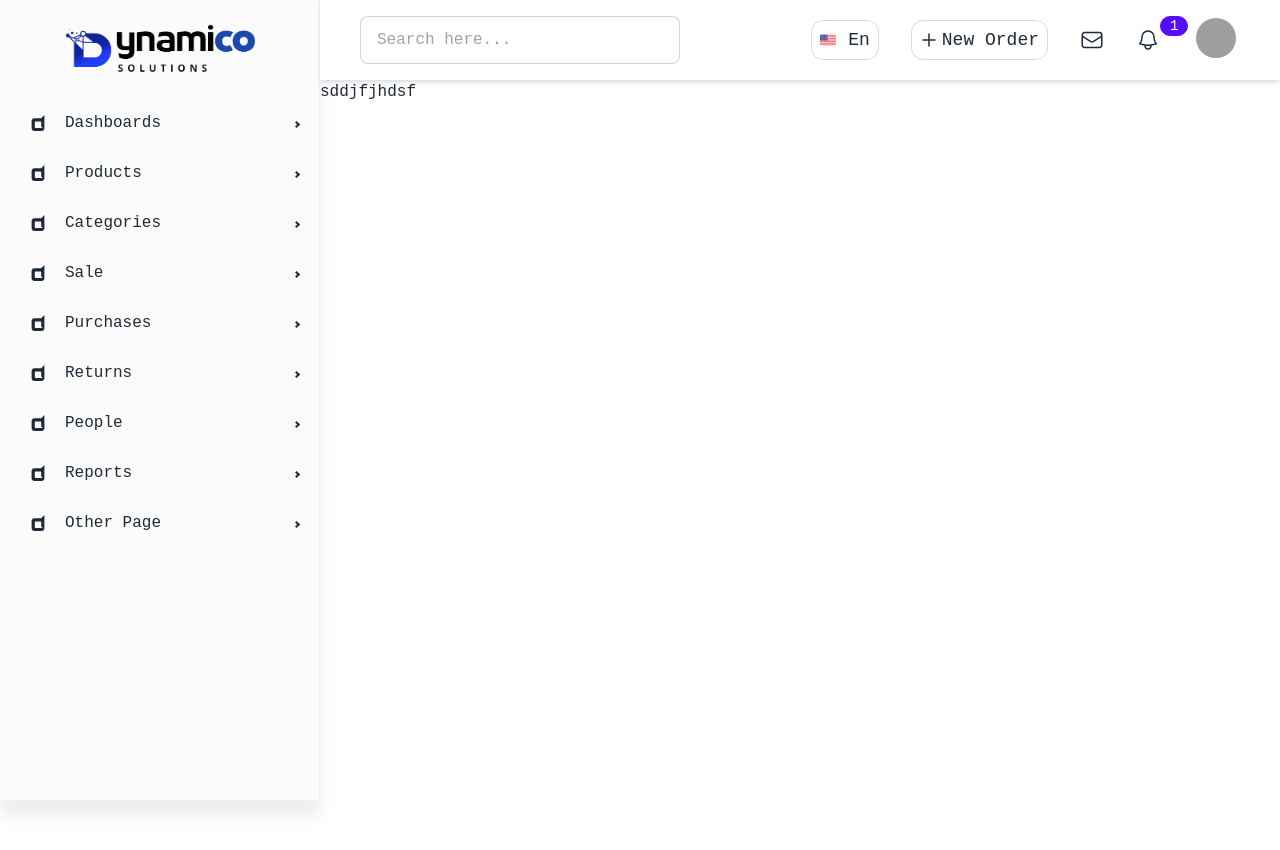
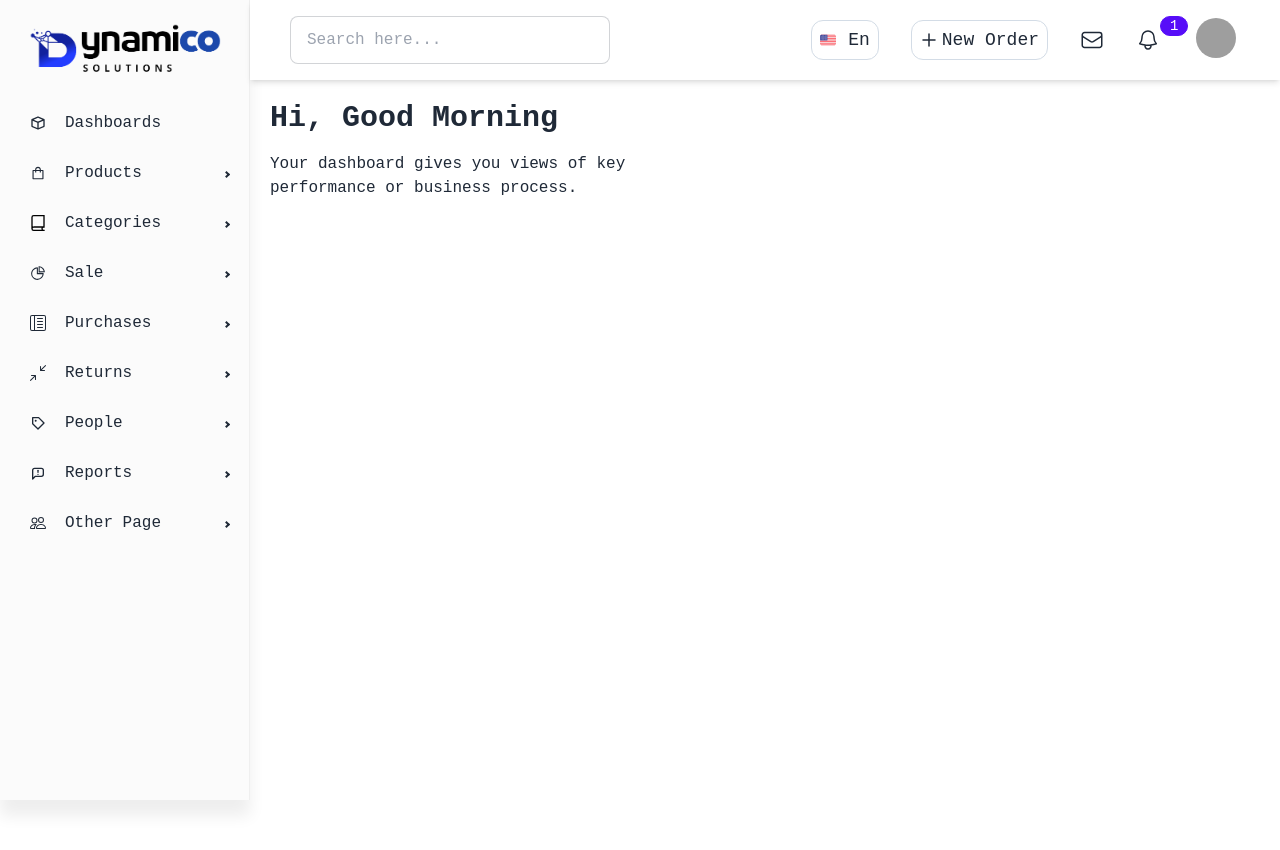
Before and after one commit to mynulislam2/posDyna, a React (Create React App) app: page / in a window 1280 px wide. Shown: the top 850 px of the page. Built offline with nearby package versions, Linux system fonts and the light colour scheme; grey boxes are pictures that could not be loaded.

Commit message:
oulet ready

```diff
--- a/src/AllRoutes/AllRoutes.js
+++ b/src/AllRoutes/AllRoutes.js
@@ -1,6 +1,8 @@
 import React from 'react';
 import {  Routes,Route } from 'react-router-dom';
 import MainDashBoard from '../MainDashBoard/MainDashBoard';
+import Dashboards from '../Pages/Dashboards/Dashboards';
+import ListCategory from '../Pages/ListCategory/ListCategory';
 import SignIn from '../Pages/SignIn/SignIn';
 import SignUp from '../Pages/SignUp/SignUp';
 import pathname from '../Routes/Index';
@@ -9,6 +11,8 @@ const AllRotes = () => {
     return (
         <Routes>
           <Route path='/' element={<MainDashBoard></MainDashBoard>}>
+            <Route path='/' element={<Dashboards />}/>
+            <Route path='list-category' element={<ListCategory />}/>
           </Route>
           <Route path={pathname.singIn} element={<SignIn />}/>
           <Route path={pathname.singUp} element={<SignUp />}/>
--- a/src/MainDashBoard/MainDashBoard.js
+++ b/src/MainDashBoard/MainDashBoard.js
@@ -1,11 +1,19 @@
 import React from 'react';
 import { Sidebar, Menu, MenuItem, SubMenu } from 'react-pro-sidebar';
 import { ProSidebarProvider } from 'react-pro-sidebar';
-import { Link } from 'react-router-dom';
 import Header from '../Component/Header/Headers';
 import brandlogo from '../assets/images/brandLogo.png'
-import { FaDashcube, FaCartPlus, FaListAlt, FaChartPie } from "react-icons/fa";
-
+import { Link, Outlet } from 'react-router-dom';
+import pathname from '../Routes/Index';
+import { BiCube, BiPurchaseTag } from "react-icons/bi";
+import { AiOutlineShopping, AiOutlinePieChart } from "react-icons/ai";
+import { GrCatalogOption } from "react-icons/gr";
+import { TbMessageReport } from "react-icons/tb";
+import {
+  BsArrowsAngleContract,
+  BsPeople,
+  BsReverseLayoutTextSidebarReverse,
+} from "react-icons/bs";
 import './MainDash.css'
 
 
@@ -23,60 +31,60 @@ const MainDashBoard = () => {
         overflow: "hidden !important",
         height: "100vh",
         position: "sticky",
-        width: "25%",
-    top: 0 }}>
+        width: "19%",
+        top: 0 }}>
         <div className='d-flex align-items-center justify-content-center '>
-          <img width="200px" src={brandlogo} className="py-4 img-fluid mx-auto" alt="" />
+          <img width="200px" src={brandlogo} className="py-4 img-fluid mx-auto" alt="logo" />
         </div>
         {/* <Menu className='fixed' style={{width:"249px"}} > */}
         <Menu  >
 
-          <SubMenu icon={<FaDashcube />} label="Dashboards">
+        <Link to={pathname.home}><MenuItem icon={<BiCube />}> Dashboards</MenuItem></Link>
+          <SubMenu icon={<AiOutlineShopping />} label="Products">
+            <MenuItem> Google maps</MenuItem>
+            <MenuItem> Open street maps</MenuItem>
+          </SubMenu>
+          <SubMenu icon={<GrCatalogOption />} label="Categories">
+            <Link to={pathname.listCategory}><MenuItem> List Category</MenuItem></Link>
+            <MenuItem> Light</MenuItem>
+          </SubMenu>
+          <SubMenu icon={<AiOutlinePieChart />} label="Sale">
             <MenuItem> Pie charts</MenuItem>
             <MenuItem> Line charts</MenuItem>
             <MenuItem> Bar charts</MenuItem>
           </SubMenu>
-          <SubMenu icon={<FaDashcube />} label="Products">
+          <SubMenu icon={<BsReverseLayoutTextSidebarReverse />} label="Purchases">
             <MenuItem> Google maps</MenuItem>
             <MenuItem> Open street maps</MenuItem>
           </SubMenu>
-          <SubMenu icon={<FaDashcube />} label="Categories">
+          <SubMenu icon={<BsArrowsAngleContract />} label="Returns">
             <MenuItem> Dark</MenuItem>
             <MenuItem> Light</MenuItem>
           </SubMenu>
-          <SubMenu icon={<FaDashcube />} label="Sale">
+          <SubMenu icon={<BiPurchaseTag />} label="People">
             <MenuItem> Pie charts</MenuItem>
             <MenuItem> Line charts</MenuItem>
             <MenuItem> Bar charts</MenuItem>
           </SubMenu>
-          <SubMenu icon={<FaDashcube />} label="Purchases">
+          <SubMenu icon={<TbMessageReport />} label="Reports">
             <MenuItem> Google maps</MenuItem>
             <MenuItem> Open street maps</MenuItem>
           </SubMenu>
-          <SubMenu icon={<FaDashcube />} label="Returns">
-            <MenuItem> Dark</MenuItem>
-            <MenuItem> Light</MenuItem>
-          </SubMenu>
-          <SubMenu icon={<FaDashcube />} label="People">
-            <MenuItem> Pie charts</MenuItem>
-            <MenuItem> Line charts</MenuItem>
-            <MenuItem> Bar charts</MenuItem>
-          </SubMenu>
-          <SubMenu icon={<FaDashcube />} label="Reports">
-            <MenuItem> Google maps</MenuItem>
-            <MenuItem> Open street maps</MenuItem>
-          </SubMenu>
-          <SubMenu icon={<FaDashcube />} label="Other Page">
+          <SubMenu icon={<BsPeople />} label="Other Page">
             <MenuItem> Dark</MenuItem>
             <MenuItem> Light</MenuItem>
           </SubMenu>
         </Menu>
       </Sidebar>
-      <main style={{ width: "75%" }}>
+      <main style={{ width: "81%" }}>
         <Header />
-        <div style={{ height: "120vh" }}>
+        <div className="p-5" style={{ height: "120vh" }}>
 
-          sddjfjhdsf
+
+          {/* rendering dasboard components */}
+          <Outlet />
+
+
         </div>
       </main>
 
--- /dev/null
+++ b/src/Pages/Dashboards/Dashboards.js
@@ -0,0 +1,11 @@
+import React from 'react';
+
+const Dashboards = () => {
+   return (
+      <>
+        <h1 className="text-3xl mb-4 font-semibold">Hi, Good Morning</h1>
+        <p>Your dashboard gives you views of key <br /> performance or business process.</p>
+      </>
+   );
+};
+export default Dashboards;
--- /dev/null
+++ b/src/Pages/ListCategory/ListCategory.js
@@ -0,0 +1,11 @@
+import React from 'react';
+
+const ListCategory = () => {
+   return (
+      <div>
+         hello world
+      </div>
+   );
+};
+
+export default ListCategory;
--- a/src/Routes/Index.js
+++ b/src/Routes/Index.js
@@ -2,6 +2,7 @@ const pathname = {
    home: '/',
    singIn: '/signIn',
    singUp: '/signUp',
+   listCategory: '/list-category',
 }
 
 export default pathname;
```
Also changed, not shown: src/Pages/Dashboard/Dashboard.js (deleted).
